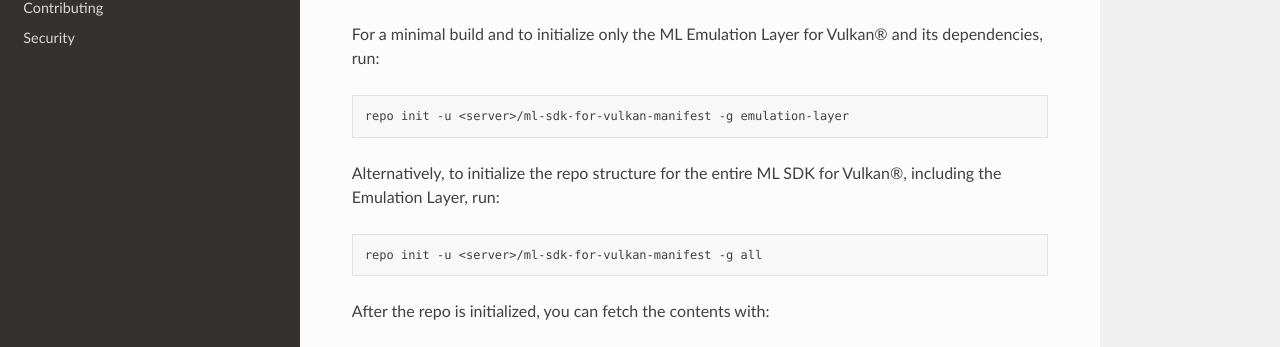
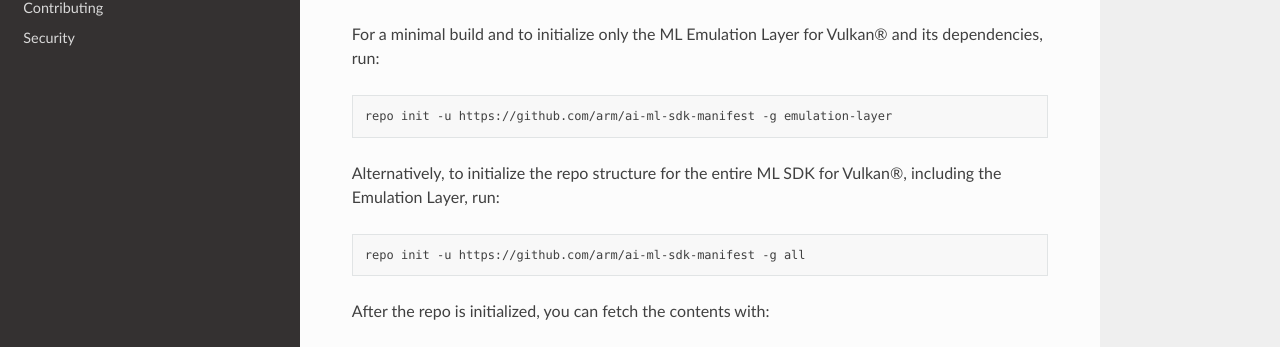
Before and after one commit to jerryzhao173985/ai-ml-emulation-layer-for-vulkan, a Sphinx documentation site: the page built from docs/source/cloning.rst, in a window 1280 px wide and 900 px high. Shown: the part 282-629 px from the top of the window. Built offline with Sphinx 7.4.7 and the Read the Docs theme 3.1.0, drawn with Linux system fonts in a browser that asks for light colours.

Commit message:
Add url to manifest (#29)
Change-Id: Ie30d892f076e31f73d1229e21a45a4c75001cd3a

Signed-off-by: Niklas Lithammer <niklas.lithammer@arm.com>

```diff
--- a/docs/source/cloning.rst
+++ b/docs/source/cloning.rst
@@ -10,13 +10,13 @@
 
 .. code-block:: bash
 
-    repo init -u <server>/ml-sdk-for-vulkan-manifest -g emulation-layer
+    repo init -u https://github.com/arm/ai-ml-sdk-manifest -g emulation-layer
 
 Alternatively, to initialize the repo structure for the entire ML SDK for Vulkan®, including the Emulation Layer, run:
 
 .. code-block:: bash
 
-    repo init -u <server>/ml-sdk-for-vulkan-manifest -g all
+    repo init -u https://github.com/arm/ai-ml-sdk-manifest -g all
 
 After the repo is initialized, you can fetch the contents with:
 
```
